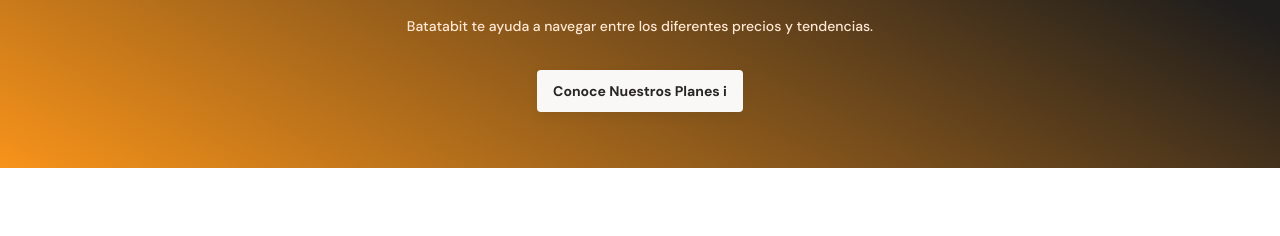
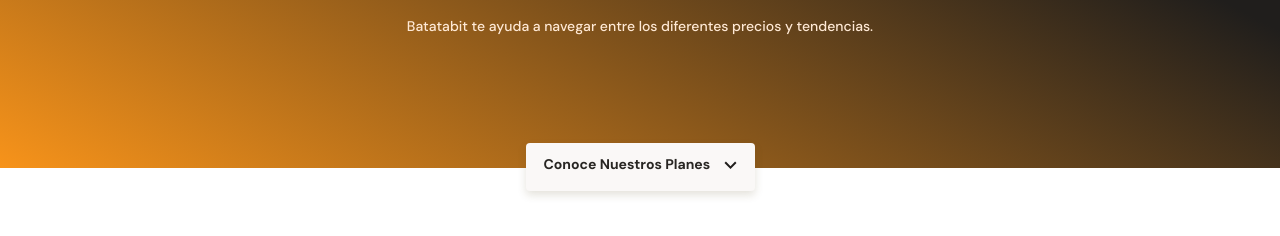
Before and after one commit to fiorinileo/responsiveDesign, a plain HTML site: page index.html in a window 1280 px wide. Shown: the part 132-368 px from the top of the page. Drawn offline with Linux system fonts and the light colour scheme.

Commit message:
header finalizado, ultimos retoques del boton cta del header

```diff
--- a/css/style.css
+++ b/css/style.css
@@ -114,18 +114,30 @@ header img{
     color: var(--soft-orange);
 }
 
-.header__button{
-    position: relative;
-    top: 47px;
+.header__title-container .header__button{
+    position: absolute;
+    left: calc(50% - 114.5px);
+    top: 240px;
+    display: block;
+    margin-top: 35px;
+    padding: 12px 16px;
     width: 229px;
     height: 48px;
-    padding: 12px 16px;
     background-color: var(--off-white);
-    color: var(--warm-black);
-    text-decoration: none;
+    box-shadow: 0px 4px 8px rgba(89, 73, 30, 0.16);
+    border: none;
+    border-radius: 4px;
     font-weight: var(--bold-style);
     font-style: var(--normal-style);
     font-size: var(--normal-mobile-size);
-    border-radius: 4px;
-    box-shadow: 0px 4px 8px rgba(89, 73, 30, 0.16);
+    text-decoration: none;
+    color: var(--warm-black);
 }
+
+.header__button span {
+    display: inline-block;
+    width: 13px;
+    height: 8px;
+    margin-left: 10px;
+    background-image: url("../assets/icons/down-arrow.svg");
+}
--- a/index.html
+++ b/index.html
@@ -22,7 +22,7 @@
                 <p>
                     Batatabit te ayuda a navegar entre los diferentes precios y tendencias.
                 </p>
-                <a href="#" class="header__button">Conoce Nuestros Planes <span>i</span> </a>
+                <a href="#" class="header__button">Conoce Nuestros Planes <span></span> </a>
             </div>
 
 
```
Also changed, not shown: assets/icons/down-arrow.svg (renamed from assets/icons/arrow-pointer-right.svg).
